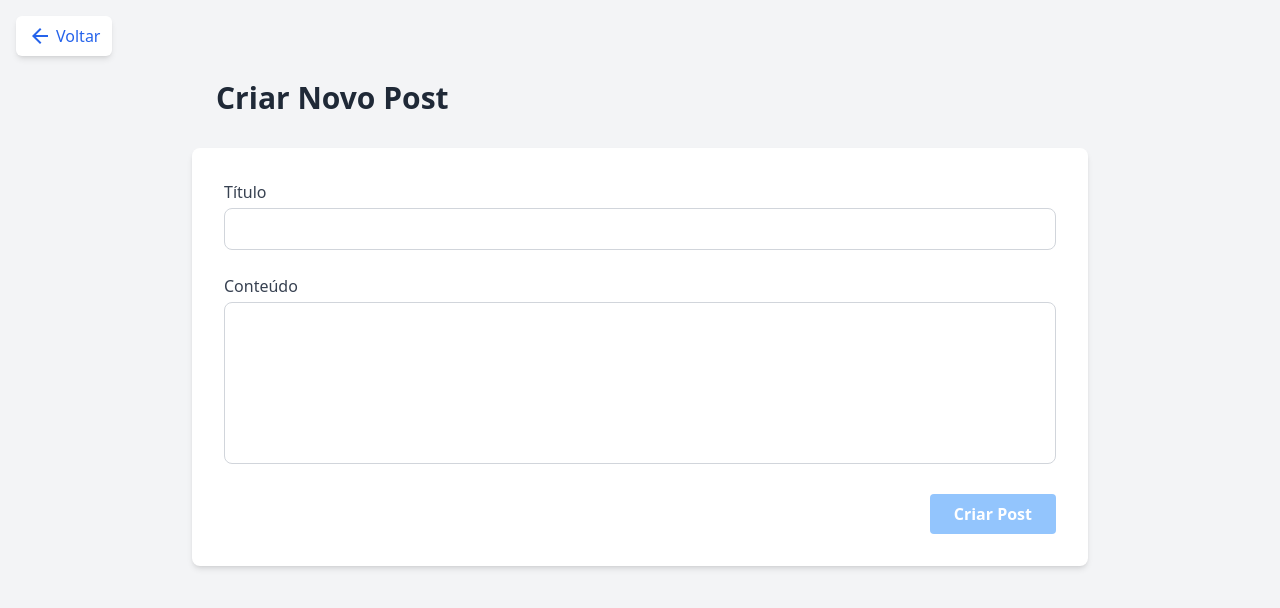
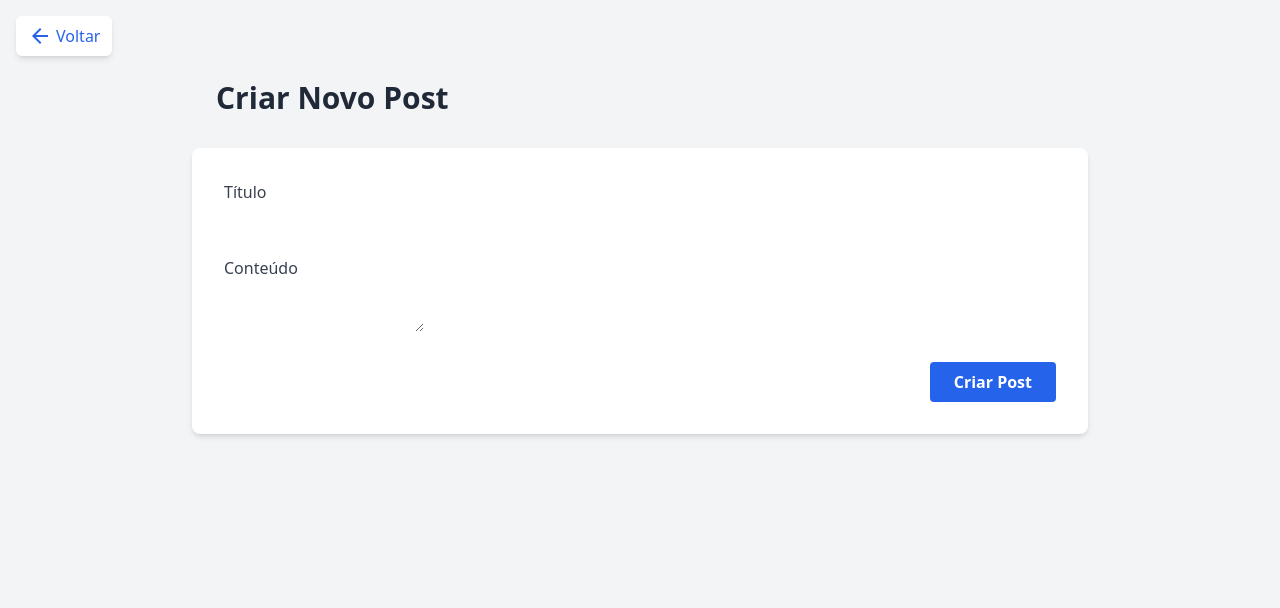
Before and after one commit to alyssonAndre/forum, a Django app: template projeto/forum/templates/forum/post_create.html in a window 1280 px wide. Shown: the top 608 px of the page. Run offline with Django 5.2, Linux system fonts and the light colour scheme; the template is opened without the code that fills it, so the values that code supplies are empty, except form fields; tables that the repository leaves empty hold one stand-in row (values such as "Sample post"); form fields are guessed from the names that the template uses; some libraries are stand-ins or nearby versions.

Commit message:
:sparkles: feat: add forms

```diff
--- a/projeto/forum/templates/forum/post_create.html
+++ b/projeto/forum/templates/forum/post_create.html
@@ -2,89 +2,69 @@
 <!DOCTYPE html>
 <html lang="pt-BR">
 <head>
-    <meta charset="UTF-8" />
-    <meta name="viewport" content="width=device-width, initial-scale=1" />
+    <meta charset="UTF-8"/>
+    <meta name="viewport" content="width=device-width, initial-scale=1"/>
     <title>Criar Post</title>
     <script src="https://cdn.tailwindcss.com"></script>
     <script src="https://cdn.jsdelivr.net/npm/sweetalert2@11"></script>
-    <link rel="stylesheet" href="{% static 'forum/css/post_create.css' %}" />
-    <link
-      href="https://fonts.googleapis.com/css2?family=Material+Symbols+Outlined"
-      rel="stylesheet"
-    />
+    <link rel="stylesheet" href="{% static 'forum/css/post_create.css' %}"/>
+    <link href="https://fonts.googleapis.com/css2?family=Material+Symbols+Outlined" rel="stylesheet"/>
 </head>
-  <body
-    class="bg-gray-100 min-h-screen flex flex-col items-center px-4 sm:px-6 lg:px-8 font-sans"
-  >
-    <!-- Botão voltar fixo sempre no canto esquerdo superior -->
-    <a
-      href="{% url 'post_list' %}"
+<body class="bg-gray-100 min-h-screen flex flex-col items-center px-4 sm:px-6 lg:px-8 font-sans">
+
+<a href="{% url 'post_list' %}"
    class="fixed top-4 left-4 flex items-center text-blue-600 hover:text-blue-800 bg-white px-3 py-2 rounded-md shadow-md z-50"
-      title="Voltar para o fórum"
-    >
-      <span class="material-symbols-outlined mr-1">arrow_back</span>
-      Voltar
+   title="Voltar para o fórum">
+    <span class="material-symbols-outlined mr-1">arrow_back</span>Voltar
 </a>
 
-    <!-- Espaço para o botão fixo não sobrepor o conteúdo -->
 <div class="w-full max-w-4xl h-12"></div>
 
-    <!-- Título -->
 <div class="w-full max-w-4xl px-0 sm:px-6 mb-8 mt-8">
-      <h2 class="text-2xl sm:text-3xl font-bold text-gray-800">
-        Criar Novo Post
-      </h2>
+    <h2 class="text-2xl sm:text-3xl font-bold text-gray-800">Criar Novo Post</h2>
 </div>
 
-    <!-- Formulário -->
-    <div
-      class="w-full max-w-md sm:max-w-xl md:max-w-3xl lg:max-w-4xl bg-white rounded-lg shadow-md p-6 sm:p-8"
-    >
-      <form id="createPostForm" class="space-y-6" autocomplete="off">
+<div class="w-full max-w-md sm:max-w-xl md:max-w-3xl lg:max-w-4xl bg-white rounded-lg shadow-md p-6 sm:p-8">
+    <form id="createPostForm" method="post" >
+        {% csrf_token %}
+
         <div>
-          <label for="title" class="block text-gray-700 font-medium mb-1"
-            >Título</label
-          >
-          <input
-            type="text"
-            id="title"
-            name="title"
-            required
-            class="w-full px-4 py-2 border border-gray-300 rounded-lg focus:outline-none focus:ring-2 focus:ring-blue-500"
-          />
+            <label for="{{ form.title.id_for_label }}" class="block text-gray-700 font-medium mb-1">
+                Título
+            </label>
+            {{ form.title }}
+            {% if form.title.errors %}
+                <p class="text-red-600 text-sm mt-1">{{ form.title.errors.0 }}</p>
+            {% else %}
+                <p id="titleHelp" class="sr-only">Campo obrigatório</p>
+            {% endif %}
         </div>
 
-        <div>
-          <label for="content" class="block text-gray-700 font-medium mb-1"
-            >Conteúdo</label
-          >
-          <textarea
-            id="content"
-            name="content"
-            rows="6"
-            required
-            class="w-full px-4 py-2 border border-gray-300 rounded-lg focus:outline-none focus:ring-2 focus:ring-blue-500 resize-none min-h-[150px]"
-          ></textarea>
+        <div class="mt-6">
+            <label for="{{ form.content.id_for_label }}" class="block text-gray-700 font-medium mb-1">
+                Conteúdo
+            </label>
+            {{ form.content }}
+            {% if form.content.errors %}
+                <p class="text-red-600 text-sm mt-1">{{ form.content.errors.0 }}</p>
+            {% else %}
+                <p id="contentHelp" class="sr-only">Campo obrigatório</p>
+            {% endif %}
         </div>
 
-        <div class="flex justify-end">
+        <div class="flex justify-end mt-6">
             <button
-            id="btnCreate"
-            disabled
-            class="bg-blue-600 text-white font-semibold py-2 px-6 rounded hover:bg-blue-700 disabled:bg-blue-300 disabled:cursor-not-allowed flex items-center gap-2 transition"
                     type="submit"
+                    class="bg-blue-600 text-white font-semibold py-2 px-6 rounded hover:bg-blue-700 flex items-center gap-2 transition"
             >
-            <span id="btnCreateText">Criar Post</span>
+                Criar Post
             </button>
         </div>
     </form>
+
 </div>
 
-    <!-- Loader Overlay -->
-    <div
-      id="loaderOverlay"
-      class="fixed inset-0 flex items-center justify-center z-50 bg-black/40 hidden"
-    >
+<div id="loaderOverlay" class="fixed inset-0 flex items-center justify-center z-50 bg-black/40 hidden">
     <div class="loader"></div>
 </div>
 
```
Also changed, not shown: projeto/forum/templates/forum/post_list.html (+39 -4 lines). Lines whose indentation alone changed are shown as unchanged.
